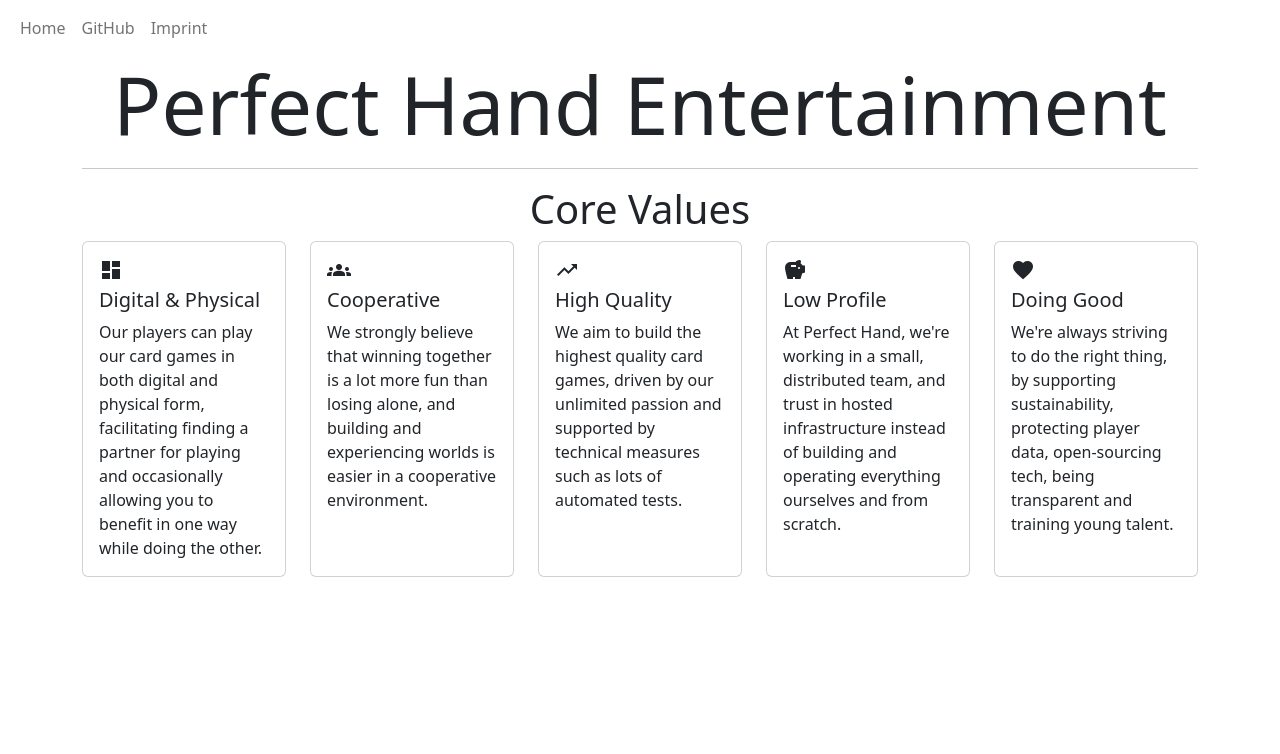
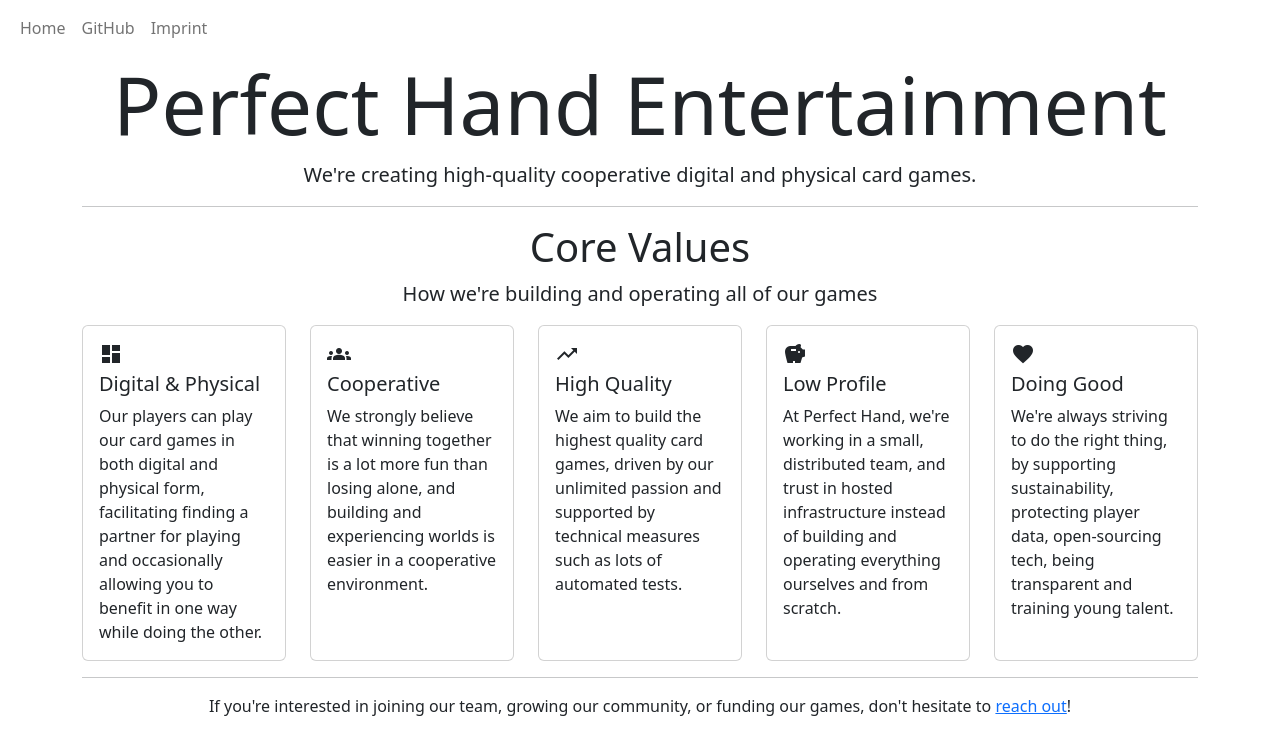
Before and after one commit to perfect-hand/website, a Vue app: page / in a window 1280 px wide. Shown: the top 754 px of the page. Built offline with nearby package versions, Linux system fonts and the light colour scheme.

Commit message:
Add more text to home page.

```diff
--- a/src/components/Home.vue
+++ b/src/components/Home.vue
@@ -4,9 +4,11 @@ import CoreValue from './CoreValue.vue'
 
 <template>
   <h1 class="display-1 text-center">Perfect Hand Entertainment</h1>
+  <p class="lead text-center">We're creating high-quality cooperative digital and physical card games.</p>
   <hr>
 
   <h1 class="text-center">Core Values</h1>
+  <p class="lead text-center">How we're building and operating all of our games</p>
 
   <div class="row">
     <CoreValue title="Digital & Physical" icon="dashboard" text="Our players can play our card games in both digital and physical form, facilitating finding a partner for playing and occasionally allowing you to benefit in one way while doing the other." />
@@ -15,6 +17,9 @@ import CoreValue from './CoreValue.vue'
     <CoreValue title="Low Profile" icon="savings" text="At Perfect Hand, we're working in a small, distributed team, and trust in hosted infrastructure instead of building and operating everything ourselves and from scratch." />
     <CoreValue title="Doing Good" icon="favorite" text="We're always striving to do the right thing, by supporting sustainability, protecting player data, open-sourcing tech, being transparent and training young talent." />
   </div>
+
+  <hr>
+  <p class="text-center">If you're interested in joining our team, growing our community, or funding our games, don't hesitate to <a href="mailto:mail@perfecthand.de">reach out</a>!</p>
 </template>
 
 <style scoped>
```
